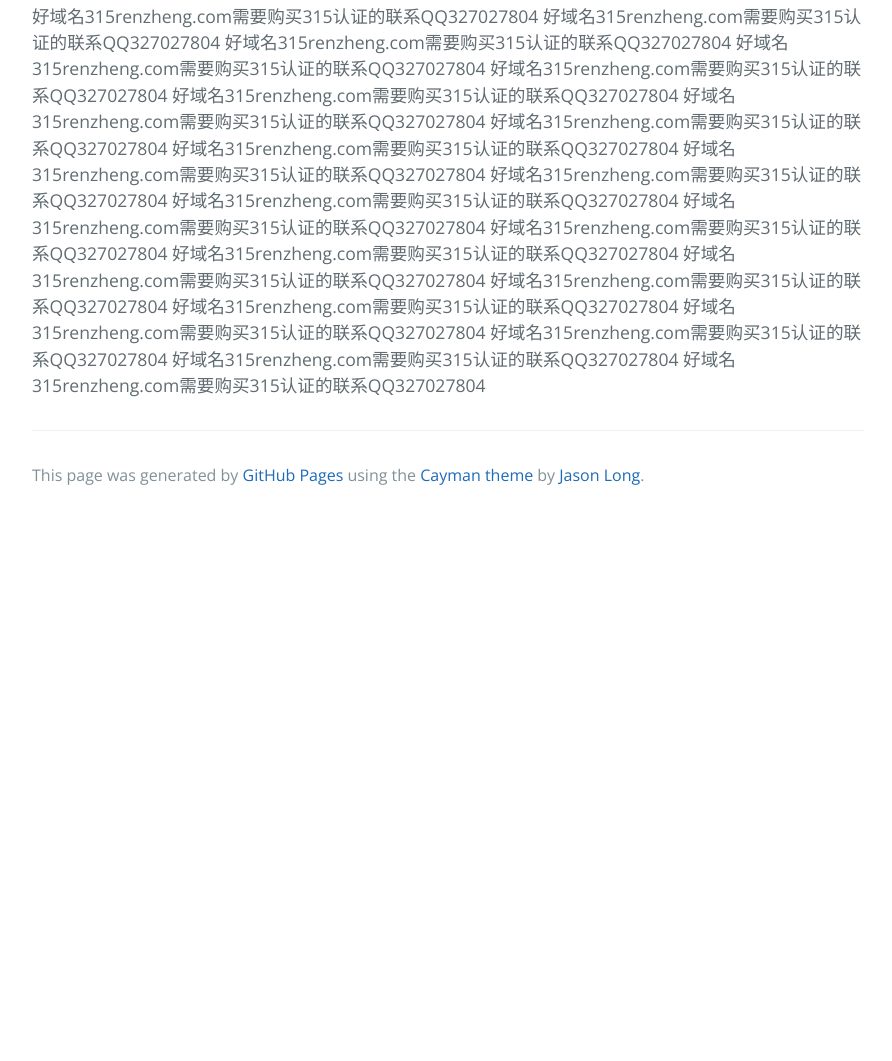
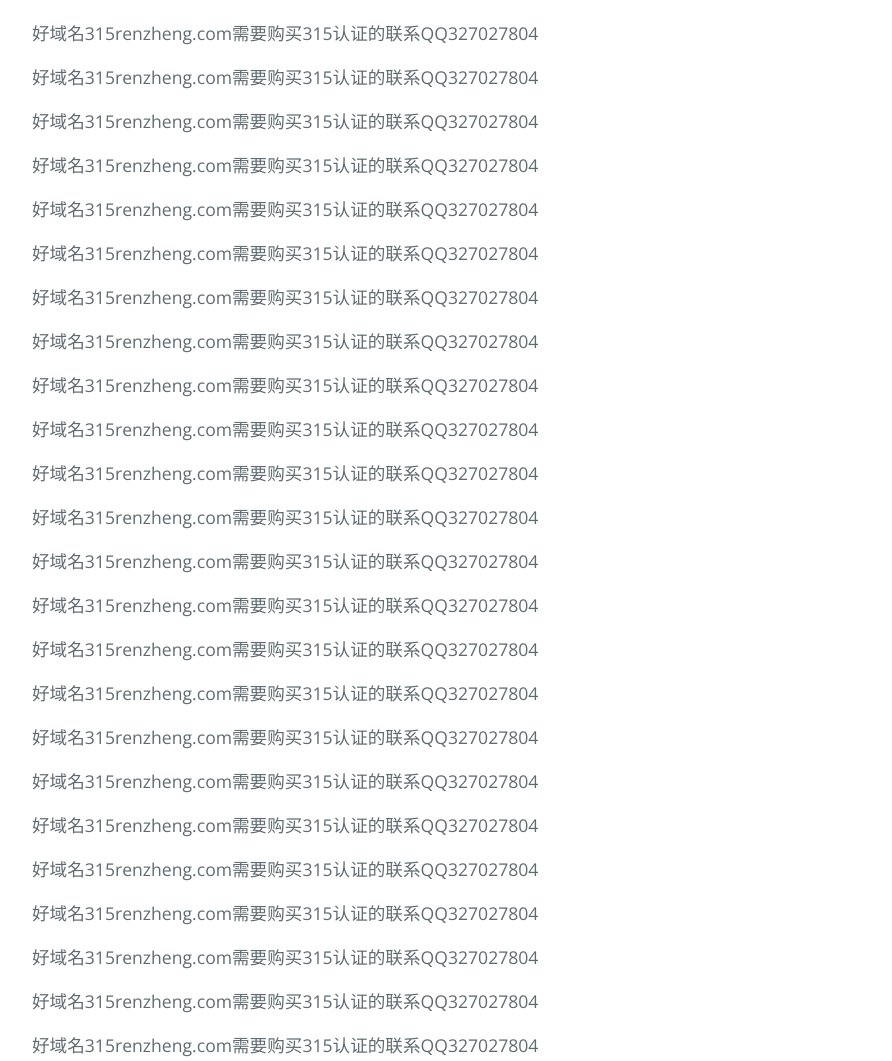
Before and after one commit to 315renzheng/315renzheng.github.io, a plain HTML site: page index.html in a window 1280 px wide. Shown: the part 346-1407 px from the top of the page, without its empty margins (192-1084 px from the left). Before the commit the page ends 865 px from the top, so only its background shows below. Drawn offline with nearby package versions, Linux system fonts and the light colour scheme.

```diff
--- a/index.html
+++ b/index.html
@@ -16,28 +16,30 @@
     </section>
 
     <section class="main-content">
-      <p>好域名315renzheng.com需要购买315认证的联系QQ327027804
-好域名315renzheng.com需要购买315认证的联系QQ327027804
-好域名315renzheng.com需要购买315认证的联系QQ327027804
-好域名315renzheng.com需要购买315认证的联系QQ327027804
-好域名315renzheng.com需要购买315认证的联系QQ327027804
-好域名315renzheng.com需要购买315认证的联系QQ327027804
-好域名315renzheng.com需要购买315认证的联系QQ327027804
-好域名315renzheng.com需要购买315认证的联系QQ327027804
-好域名315renzheng.com需要购买315认证的联系QQ327027804
-好域名315renzheng.com需要购买315认证的联系QQ327027804
-好域名315renzheng.com需要购买315认证的联系QQ327027804
-好域名315renzheng.com需要购买315认证的联系QQ327027804
-好域名315renzheng.com需要购买315认证的联系QQ327027804
-好域名315renzheng.com需要购买315认证的联系QQ327027804
-好域名315renzheng.com需要购买315认证的联系QQ327027804
-好域名315renzheng.com需要购买315认证的联系QQ327027804
-好域名315renzheng.com需要购买315认证的联系QQ327027804
-好域名315renzheng.com需要购买315认证的联系QQ327027804
-好域名315renzheng.com需要购买315认证的联系QQ327027804
-好域名315renzheng.com需要购买315认证的联系QQ327027804
-好域名315renzheng.com需要购买315认证的联系QQ327027804
-好域名315renzheng.com需要购买315认证的联系QQ327027804</p>
+      <p></p><p>好域名315renzheng.com需要购买315认证的联系QQ327027804</p><p></p>
+<p>好域名315renzheng.com需要购买315认证的联系QQ327027804</p><p></p>
+<p>好域名315renzheng.com需要购买315认证的联系QQ327027804</p><p></p>
+<p>好域名315renzheng.com需要购买315认证的联系QQ327027804</p><p></p>
+<p>好域名315renzheng.com需要购买315认证的联系QQ327027804</p><p></p>
+<p>好域名315renzheng.com需要购买315认证的联系QQ327027804</p><p></p>
+<p>好域名315renzheng.com需要购买315认证的联系QQ327027804</p><p></p>
+<p>好域名315renzheng.com需要购买315认证的联系QQ327027804</p><p></p>
+<p>好域名315renzheng.com需要购买315认证的联系QQ327027804</p><p></p>
+<p>好域名315renzheng.com需要购买315认证的联系QQ327027804</p><p></p>
+<p>好域名315renzheng.com需要购买315认证的联系QQ327027804</p><p></p>
+<p>好域名315renzheng.com需要购买315认证的联系QQ327027804</p><p></p>
+<p>好域名315renzheng.com需要购买315认证的联系QQ327027804</p><p></p>
+<p>好域名315renzheng.com需要购买315认证的联系QQ327027804</p><p></p>
+<p>好域名315renzheng.com需要购买315认证的联系QQ327027804</p><p></p>
+<p>好域名315renzheng.com需要购买315认证的联系QQ327027804</p><p></p>
+<p>好域名315renzheng.com需要购买315认证的联系QQ327027804</p><p></p>
+<p>好域名315renzheng.com需要购买315认证的联系QQ327027804</p><p></p>
+<p>好域名315renzheng.com需要购买315认证的联系QQ327027804</p><p></p>
+<p>好域名315renzheng.com需要购买315认证的联系QQ327027804</p><p></p>
+<p>好域名315renzheng.com需要购买315认证的联系QQ327027804</p><p></p>
+<p>好域名315renzheng.com需要购买315认证的联系QQ327027804</p><p></p>
+<p>好域名315renzheng.com需要购买315认证的联系QQ327027804</p><p></p>
+<p>好域名315renzheng.com需要购买315认证的联系QQ327027804</p><p></p>
 
       <footer class="site-footer">
 
--- a/params.json
+++ b/params.json
@@ -1 +1 @@
-{"name":"315认证","tagline":"315认证","body":"好域名315renzheng.com需要购买315认证的联系QQ327027804\r\n好域名315renzheng.com需要购买315认证的联系QQ327027804\r\n好域名315renzheng.com需要购买315认证的联系QQ327027804\r\n好域名315renzheng.com需要购买315认证的联系QQ327027804\r\n好域名315renzheng.com需要购买315认证的联系QQ327027804\r\n好域名315renzheng.com需要购买315认证的联系QQ327027804\r\n好域名315renzheng.com需要购买315认证的联系QQ327027804\r\n好域名315renzheng.com需要购买315认证的联系QQ327027804\r\n好域名315renzheng.com需要购买315认证的联系QQ327027804\r\n好域名315renzheng.com需要购买315认证的联系QQ327027804\r\n好域名315renzheng.com需要购买315认证的联系QQ327027804\r\n好域名315renzheng.com需要购买315认证的联系QQ327027804\r\n好域名315renzheng.com需要购买315认证的联系QQ327027804\r\n好域名315renzheng.com需要购买315认证的联系QQ327027804\r\n好域名315renzheng.com需要购买315认证的联系QQ327027804\r\n好域名315renzheng.com需要购买315认证的联系QQ327027804\r\n好域名315renzheng.com需要购买315认证的联系QQ327027804\r\n好域名315renzheng.com需要购买315认证的联系QQ327027804\r\n好域名315renzheng.com需要购买315认证的联系QQ327027804\r\n好域名315renzheng.com需要购买315认证的联系QQ327027804\r\n好域名315renzheng.com需要购买315认证的联系QQ327027804\r\n好域名315renzheng.com需要购买315认证的联系QQ327027804","google":"","note":"Don't delete this file! It's used internally to help with page regeneration."}
+{"name":"315认证","tagline":"315认证","body":"<p>好域名315renzheng.com需要购买315认证的联系QQ327027804<p/>\r\n<p>好域名315renzheng.com需要购买315认证的联系QQ327027804<p/>\r\n<p>好域名315renzheng.com需要购买315认证的联系QQ327027804<p/>\r\n<p>好域名315renzheng.com需要购买315认证的联系QQ327027804<p/>\r\n<p>好域名315renzheng.com需要购买315认证的联系QQ327027804<p/>\r\n<p>好域名315renzheng.com需要购买315认证的联系QQ327027804<p/>\r\n<p>好域名315renzheng.com需要购买315认证的联系QQ327027804<p/>\r\n<p>好域名315renzheng.com需要购买315认证的联系QQ327027804<p/>\r\n<p>好域名315renzheng.com需要购买315认证的联系QQ327027804<p/>\r\n<p>好域名315renzheng.com需要购买315认证的联系QQ327027804<p/>\r\n<p>好域名315renzheng.com需要购买315认证的联系QQ327027804<p/>\r\n<p>好域名315renzheng.com需要购买315认证的联系QQ327027804<p/>\r\n<p>好域名315renzheng.com需要购买315认证的联系QQ327027804<p/>\r\n<p>好域名315renzheng.com需要购买315认证的联系QQ327027804<p/>\r\n<p>好域名315renzheng.com需要购买315认证的联系QQ327027804<p/>\r\n<p>好域名315renzheng.com需要购买315认证的联系QQ327027804<p/>\r\n<p>好域名315renzheng.com需要购买315认证的联系QQ327027804<p/>\r\n<p>好域名315renzheng.com需要购买315认证的联系QQ327027804<p/>\r\n<p>好域名315renzheng.com需要购买315认证的联系QQ327027804<p/>\r\n<p>好域名315renzheng.com需要购买315认证的联系QQ327027804<p/>\r\n<p>好域名315renzheng.com需要购买315认证的联系QQ327027804<p/>\r\n<p>好域名315renzheng.com需要购买315认证的联系QQ327027804<p/>\r\n<p>好域名315renzheng.com需要购买315认证的联系QQ327027804<p/>\r\n<p>好域名315renzheng.com需要购买315认证的联系QQ327027804<p/>","google":"","note":"Don't delete this file! It's used internally to help with page regeneration."}
```
